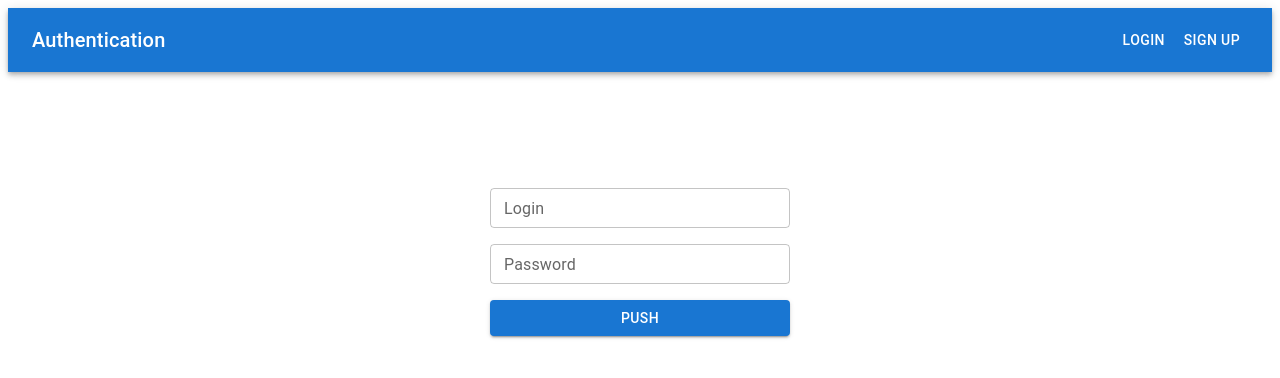
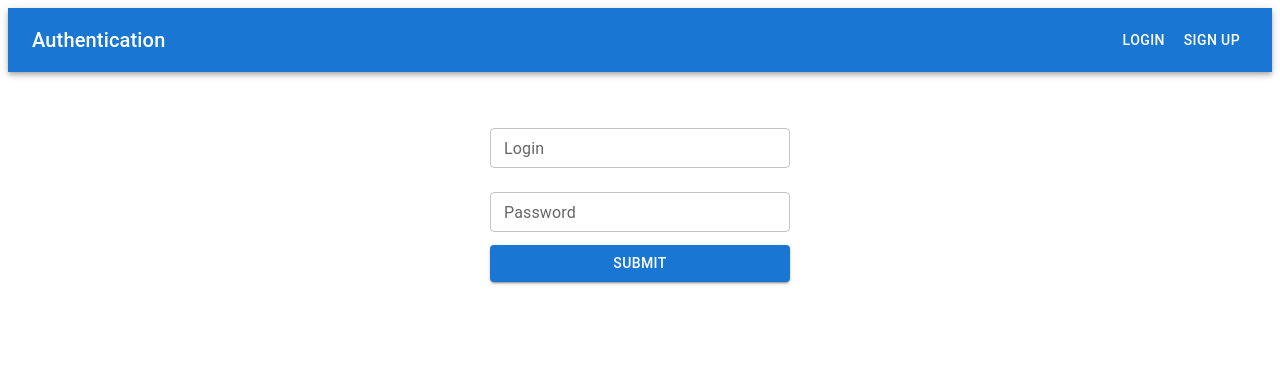
Before and after one commit to Ramziij/Authentication-Site, a React (Create React App) app: page / in a window 1280 px wide. Shown: the top 378 px of the page. Built offline with nearby package versions, Linux system fonts and the light colour scheme.

Commit message:
Delete App.css

```diff
--- a/src/App.css
+++ /dev/null
@@ -1,10 +0,0 @@
-.aunt {
-    width: 300px;
-    height: 300px;
-    display: flex;
-    padding: 40px 40px;
-    justify-content: center;
-    align-items: center;
-    margin-left: auto;
-    margin-right: auto;
-}
--- a/src/App.tsx
+++ b/src/App.tsx
@@ -1,7 +1,6 @@
 import React from 'react';
 import Login from './components/login_component'
 import MyAppBar from './components/UI/MyAppBar'
-import "./App.css"
 
 const App: React.FunctionComponent = () => {
   return (
--- a/src/components/login_component.tsx
+++ b/src/components/login_component.tsx
@@ -1,5 +1,4 @@
-import React from "react";
-import ReactDOM from "react-dom";
+import React,{ FC } from "react";
 import { useForm, SubmitHandler, useFormState, Controller } from "react-hook-form";
 import TextField from '@mui/material/TextField';
 import Button from '@mui/material/Button';
@@ -14,7 +13,7 @@ interface IFormInput {
   password: string;
 }
 
-const Login: React.FunctionComponent = () => {
+const Login: FC = () => {
   const { control, handleSubmit} = useForm<IFormInput>();
   const { errors } = useFormState({
     control
@@ -24,7 +23,16 @@ const Login: React.FunctionComponent = () => {
   return (
     <div className="all_form">
     <form onSubmit={handleSubmit(onSubmit)}>
-        <Box sx={{'& > :not(style)': { m: 1, width: '300px'},}}>
+        <Box sx={{
+          display: 'flex',
+          alignContent: 'center',
+          marginLeft: 'auto',
+          alignItems: 'center',
+          width: '300px',
+          height: '300px',
+          marginRight: 'auto',
+          padding: '40px 40px',
+          flexDirection: 'column'}}>
         <Controller
         control={control}
         name="login"
@@ -36,7 +44,7 @@ const Login: React.FunctionComponent = () => {
             value={ field.value }
             size="small"
             margin="normal"
-            fullWidth={ false }
+            fullWidth={ true }
             placeholder="Login or Email"
             error={!!errors.login?.message}
             helperText={errors.login?.message}/>
@@ -54,7 +62,7 @@ const Login: React.FunctionComponent = () => {
           value= { field.value }
           size="small"
           margin="normal"
-          fullWidth={ false }
+          fullWidth={ true }
           type="password"
           placeholder="Password"
           error={!!errors.password?.message}
@@ -62,7 +70,14 @@ const Login: React.FunctionComponent = () => {
         )
     }
     />
-        <Button type="submit" variant="contained">Push</Button>
+
+        <Button  sx={{
+            width:"300px",
+            display: 'flex',
+            margin: '5px'}}
+            size="medium"
+            type="submit"
+            variant="contained">Submit</Button>
         </Box>
     </form>
     </div>
```
